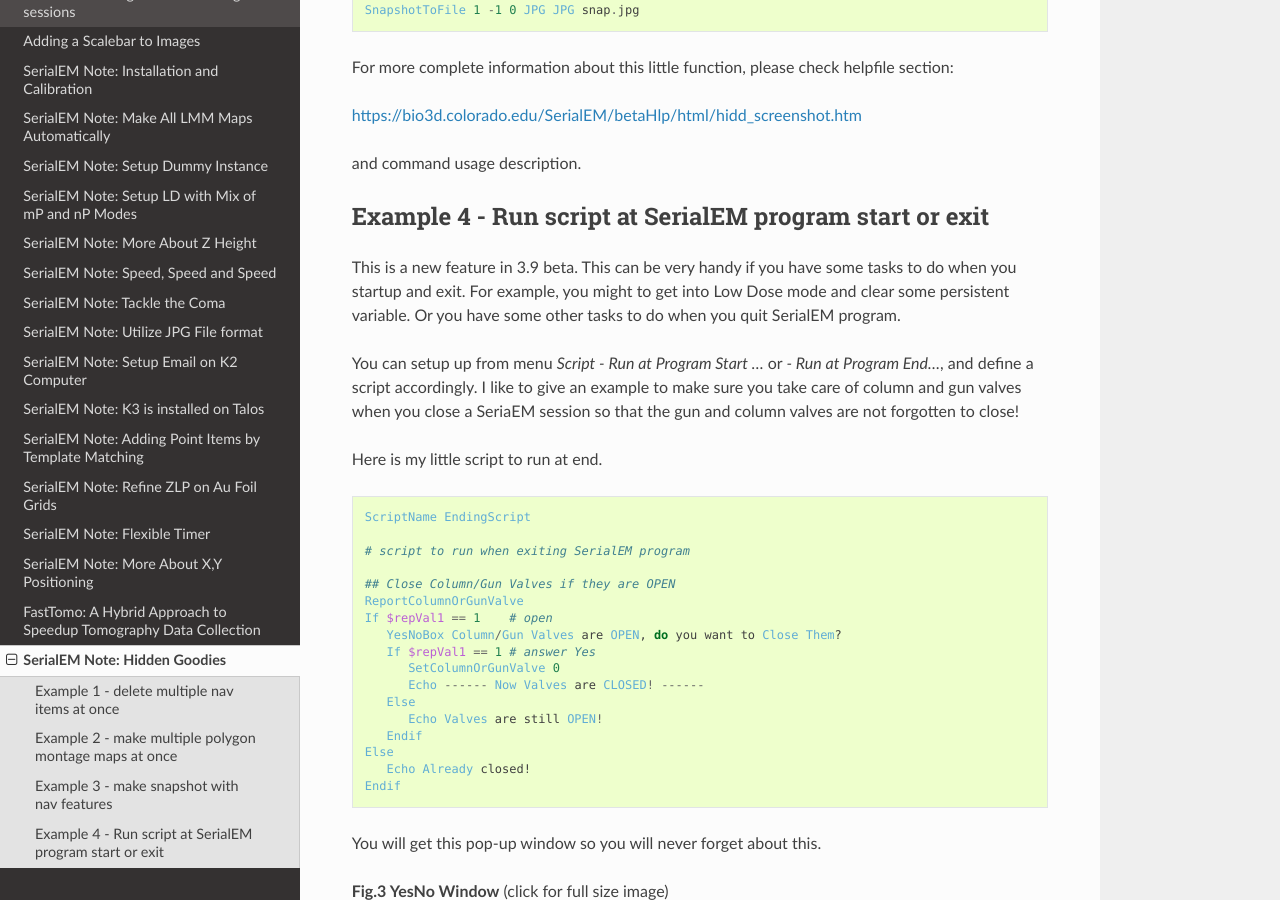
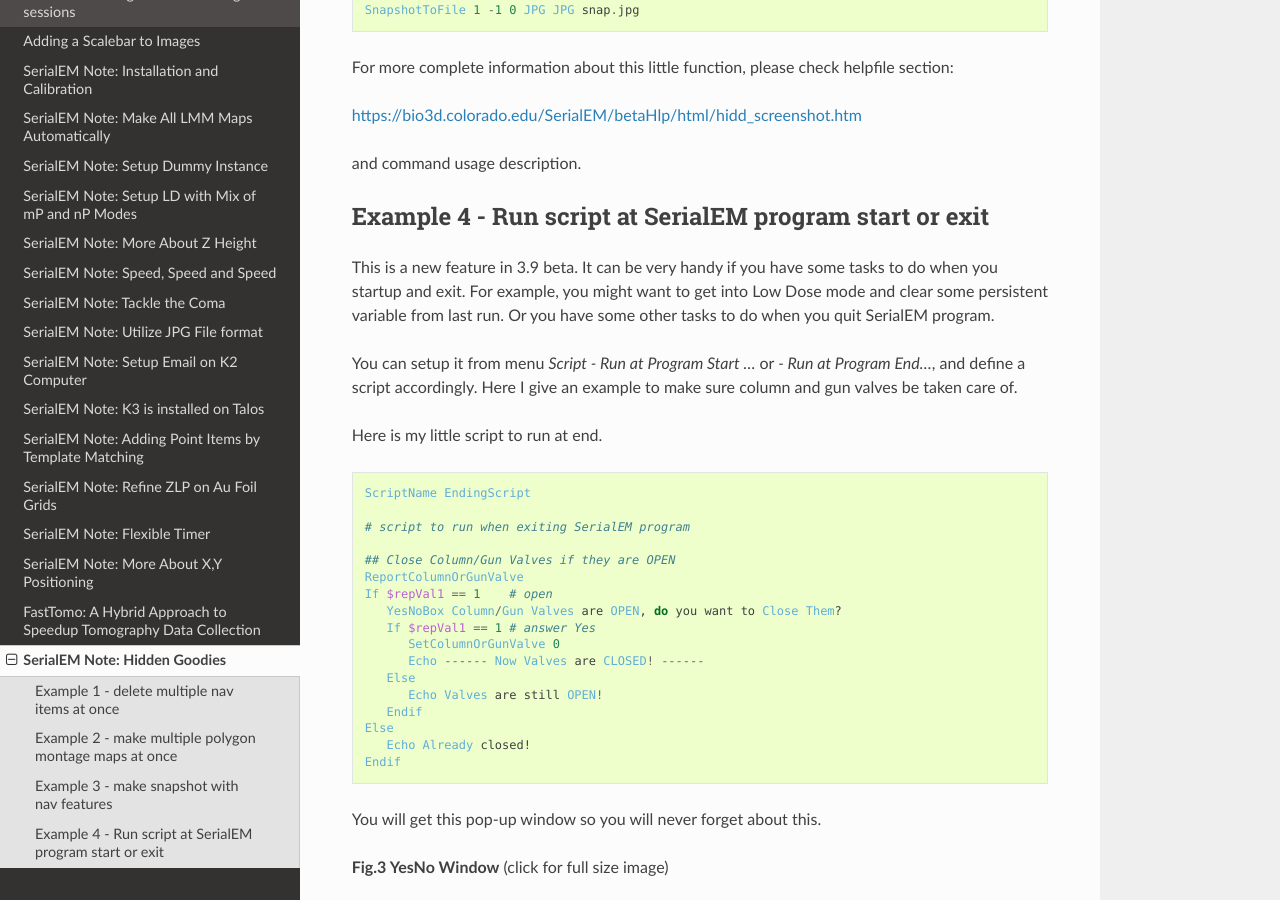
Before and after one commit to xuchen66/sphinx-emdocs, a Sphinx documentation site: the page built from source/serialem-note-hidden-goodies.rst, in a window 1280 px wide and 900 px high, scrolled down 3401 px. Built offline with Sphinx 7.4.7 and the Read the Docs theme 2.0.0, drawn with Linux system fonts in a browser that asks for light colours; pages that are not in the unit, such as notebooks, are missing from menus.

Commit message:
Update serialem-note-hidden-goodies.rst

```diff
--- a/source/serialem-note-hidden-goodies.rst
+++ b/source/serialem-note-hidden-goodies.rst
@@ -169,15 +169,14 @@
 Example 4 - Run script at SerialEM program start or exit
 --------------------------------------------------------
 
-This is a new feature in 3.9 beta. This can be very handy if you have some
-tasks to do when you startup and exit. For example, you might to get into
-Low Dose mode and clear some persistent variable. Or you have some other
-tasks to do when you quit SerialEM program.
+This is a new feature in 3.9 beta. It can be very handy if you have some
+tasks to do when you startup and exit. For example, you might want to get into
+Low Dose mode and clear some persistent variable from last run. Or you have
+some other tasks to do when you quit SerialEM program.
 
-You can setup up from menu *Script - Run at Program Start ...* or *- Run at
-Program End...*, and define a script accordingly. I like to give an example
-to make sure you take care of column and gun valves when you close a SeriaEM
-session so that the gun and column valves are not forgotten to close!
+You can setup it from menu *Script - Run at Program Start ...* or *- Run at
+Program End...*, and define a script accordingly. Here I give an example
+to make sure column and gun valves be taken care of.
 
 Here is my little script to run at end.
 
```
